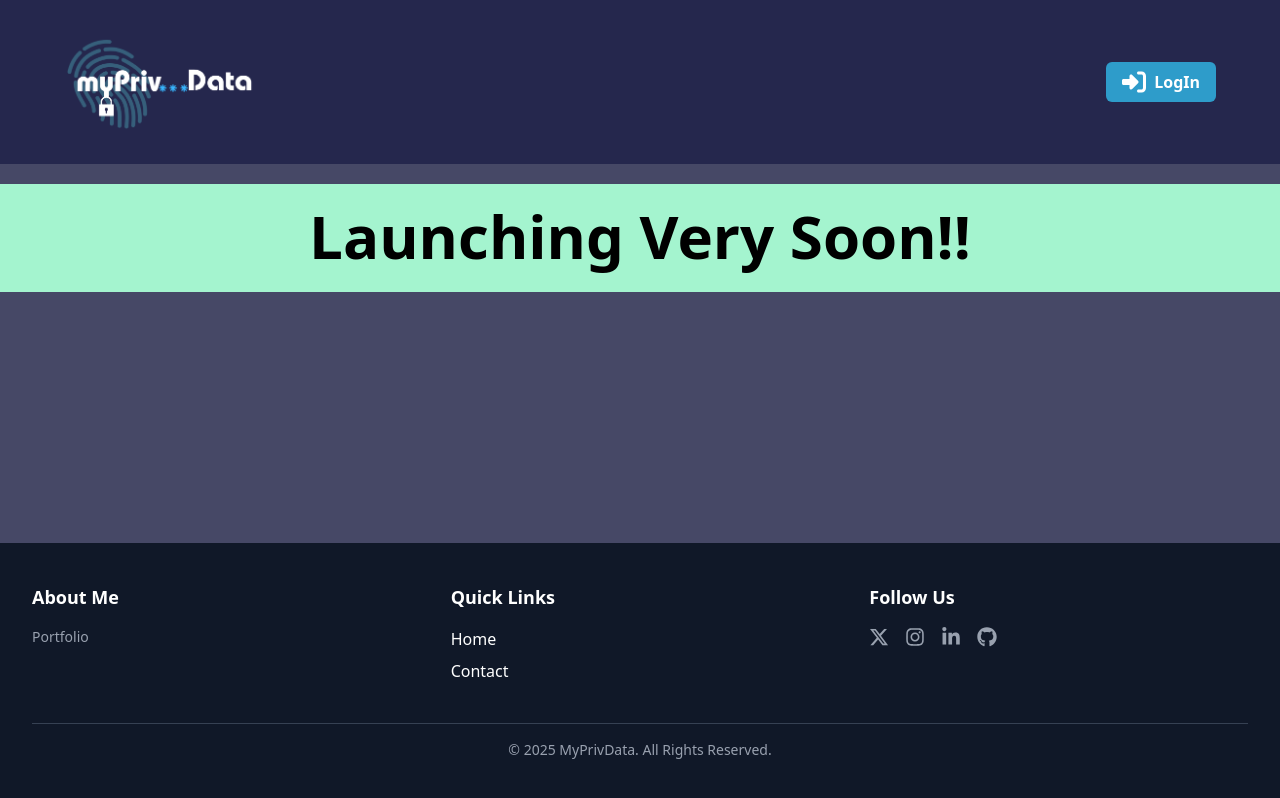
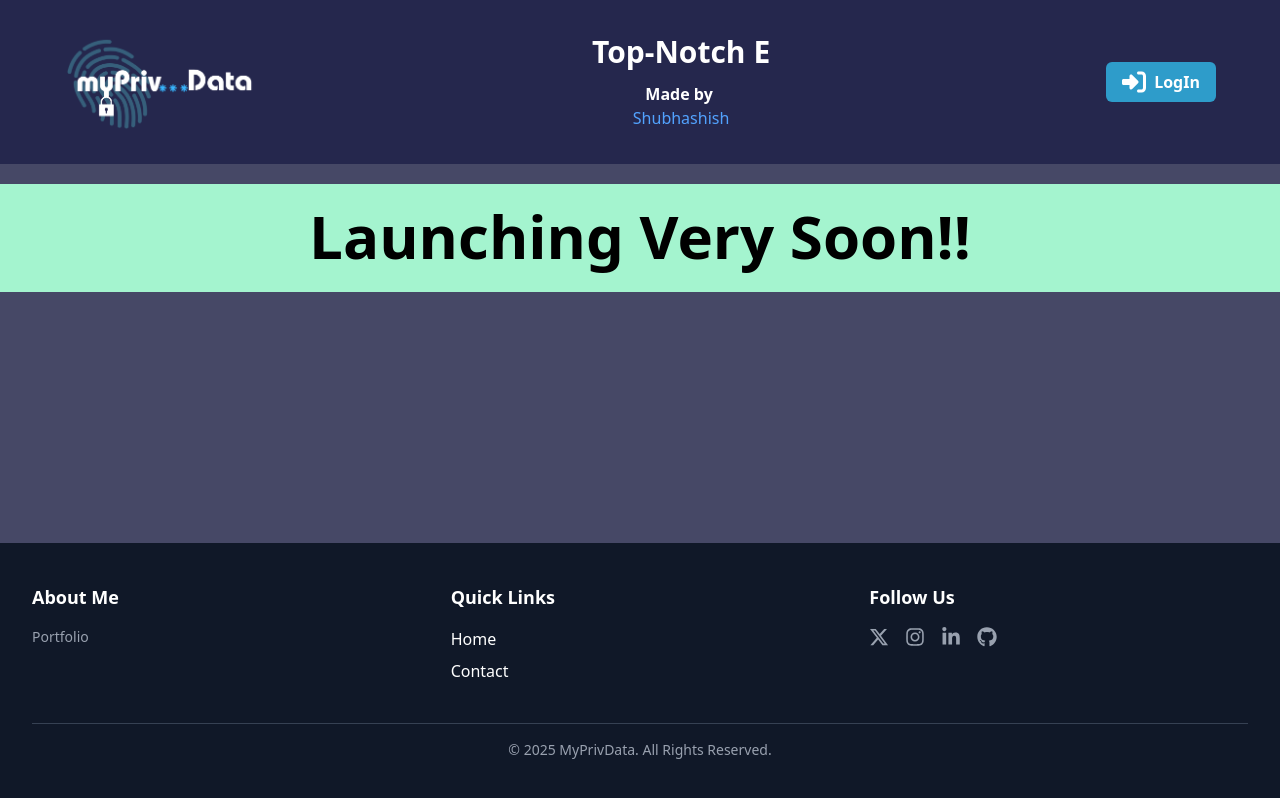
Before and after one commit to Shubhashish-Chakraborty/myprivdata, a React (Vite) app: page / in a window 1280 px wide. Built offline with nearby package versions, Linux system fonts and the light colour scheme.

Commit message:
Navbar Improved

```diff
--- a/src/components/Navbar.tsx
+++ b/src/components/Navbar.tsx
@@ -1,18 +1,46 @@
+import { useState, useEffect } from "react";
 import { Button } from "./ui/Button";
 import { Login } from "../icons/NavbarIcons/Login";
 import { useNavigate } from "react-router-dom";
+import { navbarHeadingLines } from "./navbarHeadings";
 
 export const Navbar = () => {
     const navigate = useNavigate();
+    const [displayedText, setDisplayedText] = useState("");
+    const [index, setIndex] = useState(0);
+
+    useEffect(() => {
+        if (!navbarHeadingLines[index]) return;
+
+        let charIndex = 0;
+        const currentText = navbarHeadingLines[index];
+
+        // Set the first character immediately
+        setDisplayedText(currentText.charAt(0));
+        charIndex = 1;
+
+        const interval = setInterval(() => {
+            if (charIndex < currentText.length) {
+                setDisplayedText((prev) => prev + currentText.charAt(charIndex));
+                charIndex++;
+            } else {
+                clearInterval(interval);
+                setTimeout(() => {
+                    setIndex((prevIndex) => (prevIndex + 1) % navbarHeadingLines.length);
+                }, 2000);
+            }
+        }, 100);
+
+        return () => clearInterval(interval);
+    }, [index]);
+
 
     return (
         <div className="bg-navbarBg sticky top-0 gap-5 z-50 backdrop-blur-lg flex flex-col md:flex-row justify-between items-center px-4 py-4 md:px-16 md:py-8">
             {/* Logo Section */}
             <div
                 className="cursor-pointer hover:scale-110 transition-all duration-500"
-                onClick={() => {
-                    navigate('/')
-                }}
+                onClick={() => navigate('/')}
             >
                 <img
                     src="myPrivData_Logo.png"
@@ -21,8 +49,27 @@ export const Navbar = () => {
                 />
             </div>
 
+            {/* Typing Animation Section */}
+            <div className="flex flex-col items-center">
+                <div className="text-white text-lg md:text-3xl cursor-pointer hover:underline decoration-emerald-400 font-extrabold text-center">
+                    {displayedText}
+                </div>
+                <div className="flex flex-col items-center mt-3 cursor-pointer">
+                    <div className="mr-1 text-white font-semibold text-center">Made by</div>
+                    <div
+                        onClick={() => {
+                            window.open("https://shubhhere.vercel.app");
+                        }}
+                        className="text-blue-400 flex justify-center gap-2 hover:underline"
+                    >
+                        Shubhashish
+                    </div>
+                </div>
+            </div>
+
+            {/* Login Button */}
             <div>
-                <Button text="LogIn" variant="primary" startIcon={<Login/>}/>
+                <Button text="LogIn" variant="primary" startIcon={<Login />} />
             </div>
         </div>
     );
--- /dev/null
+++ b/src/components/navbarHeadings.ts
@@ -0,0 +1,7 @@
+export const navbarHeadingLines = [
+    // "Moost Secure Locker Platform",
+    "Yoour Data, Your Control",
+    "Toop-Notch Encryption for Safety",
+    "Seecurity You Can Trust",
+    "Keeeping Your Information Private"
+];
```
